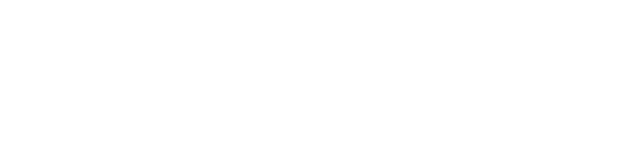
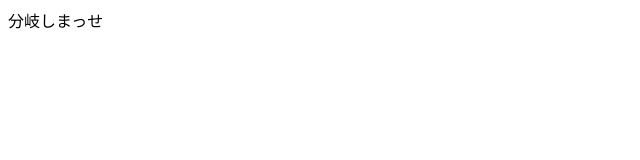
Before and after one commit to tatsuma-wakabayashi/workmanagement, a plain HTML site: page index.html in a window 1280 px wide. Shown: the whole page, without its empty margins (0-640 px from the left). Drawn offline with Linux system fonts and the light colour scheme.

Commit message:
分岐しまっせを追加

```diff
--- a/index.html
+++ b/index.html
@@ -7,7 +7,7 @@
     <title>Document</title>
 </head>
 <body>
-    <div></div>
+    <div>分岐しまっせ</div>
 
 </body>
 </html>
```
